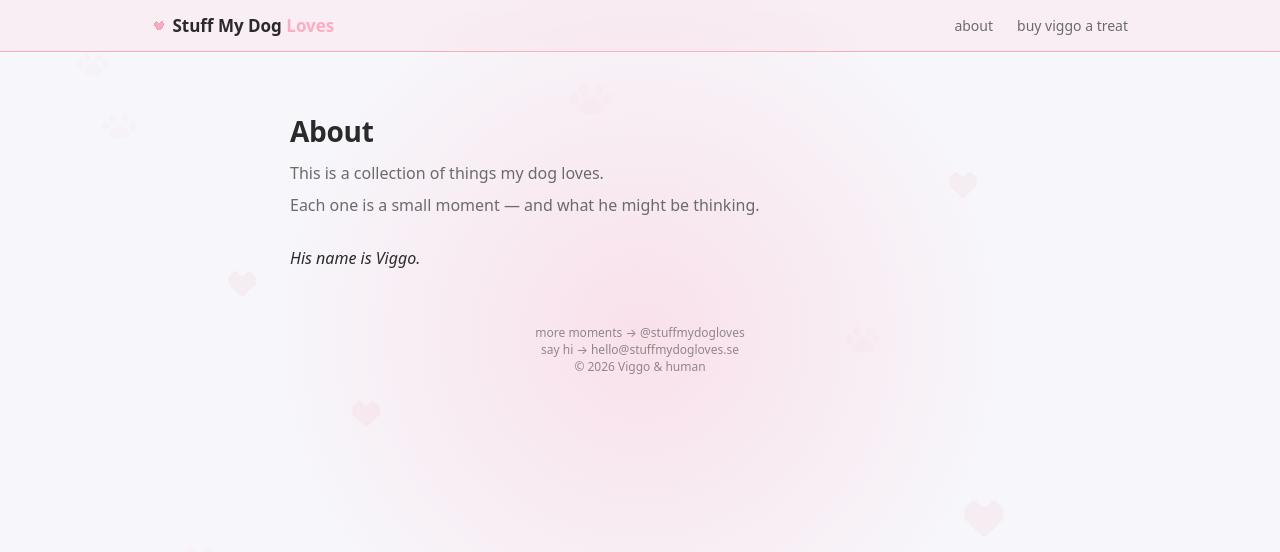
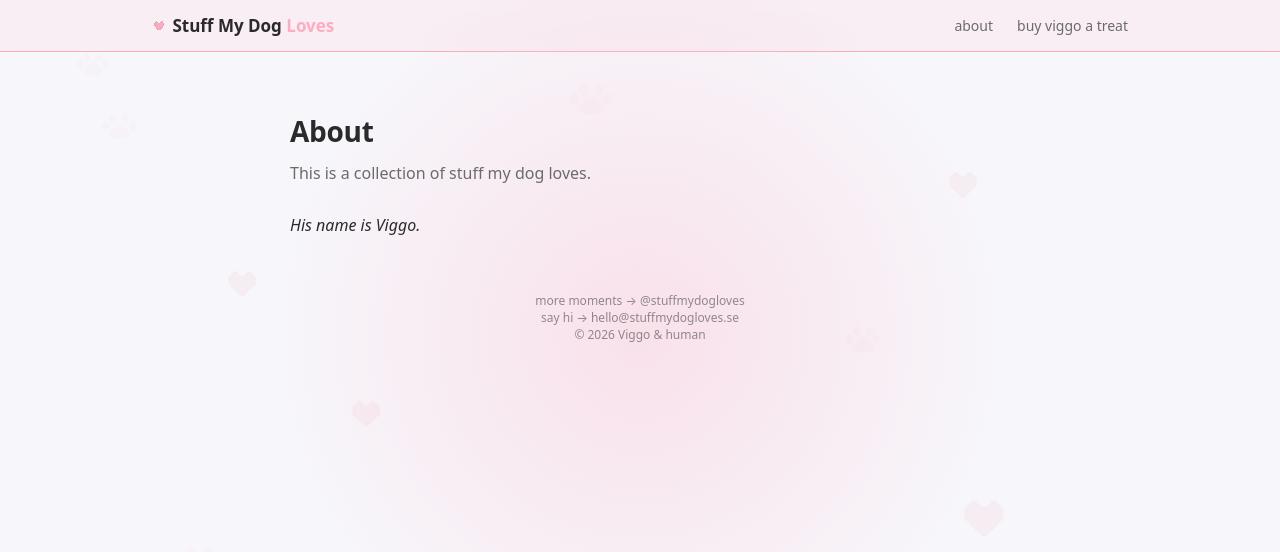
Before and after one commit to osmy25/stuff-my-dog-loves, a Next.js app: page /about in a window 1280 px wide. Shown: the top 552 px of the page. Built offline with nearby package versions, Linux system fonts and the light colour scheme.

Commit message:
changed some words

```diff
--- a/app/about/page.jsx
+++ b/app/about/page.jsx
@@ -10,11 +10,7 @@ export default function AboutPage() {
       <h1 className={styles.title}>About</h1>
 
       <p className={styles.text}>
-        This is a collection of things my dog loves.
-      </p>
-
-      <p className={styles.text}>
-        Each one is a small moment — and what he might be thinking.
+        This is a collection of stuff my dog loves.
       </p>
 
       <p className={styles.name}>
--- a/app/layout.jsx
+++ b/app/layout.jsx
@@ -17,15 +17,15 @@ export const metadata = {
     canonical: "/",
   },
   title: {
-    default: "Stuff My Dog Loves - Tiny Animated Dog Moments",
+    default: "Stuff My Dog Loves — Tiny Animated Pixel-Art Moments",
     template: "%s | Stuff My Dog Loves",
   },
   description:
-    "Tiny animated moments about my dog Viggo and the stuff he loves.",
+    "Tiny animated pixel-art moments about my dog Viggo and the stuff he loves.",
   openGraph: {
     title: "Stuff My Dog Loves",
     description:
-      "Tiny animated moments about my dog Viggo and the stuff he loves.",
+      "Tiny animated pixel-art moments about my dog Viggo and the stuff he loves.",
     url: "https://stuffmydogloves.com",
     siteName: "Stuff My Dog Loves",
     images: [
@@ -33,7 +33,7 @@ export const metadata = {
         url: "/og-image4.png",
         width: 1200,
         height: 630,
-        alt: "Dog smiling with logo",
+        alt: "Pixel dog smiling",
       },
     ],
     type: "website",
@@ -42,7 +42,7 @@ export const metadata = {
     card: "summary_large_image",
     title: "Stuff My Dog Loves",
     description:
-      "Tiny animated moments about my dog Viggo and the stuff he loves.",
+      "Tiny animated pixel-art moments about my dog Viggo and the stuff he loves.",
     images: ["/og-image4.png"],
   },
 };
```
